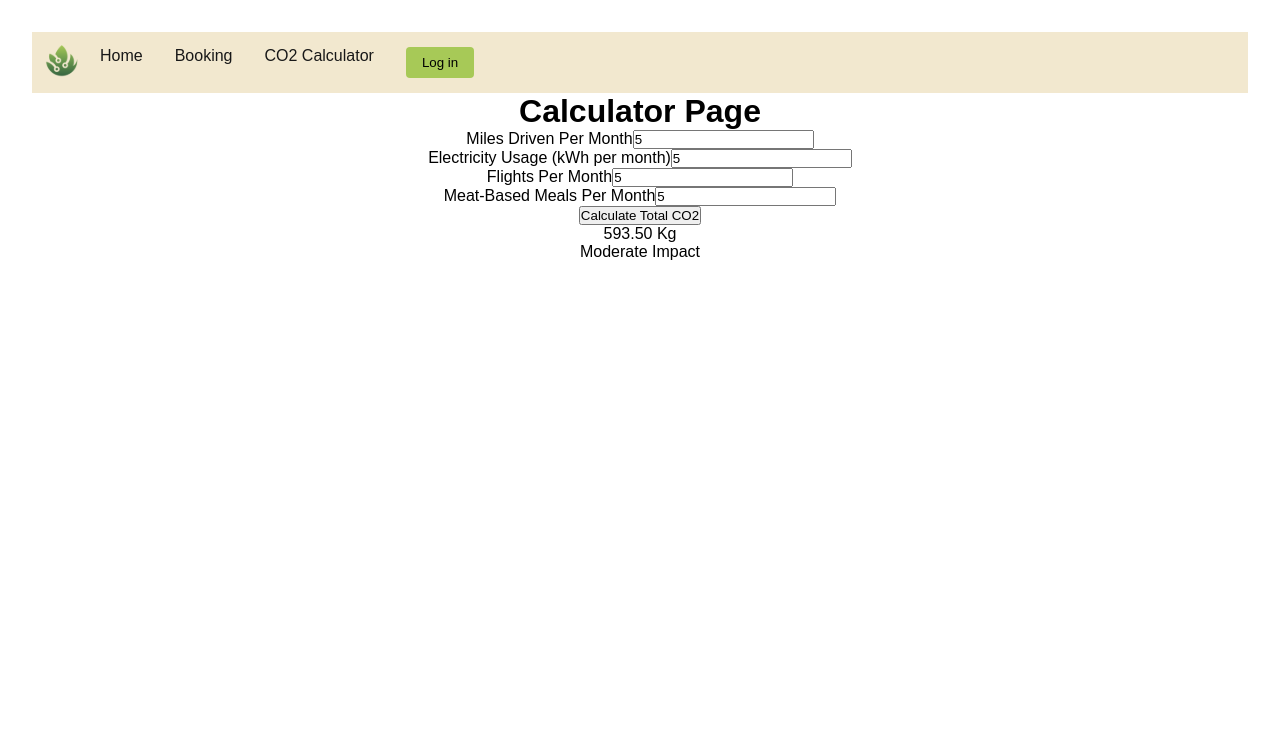
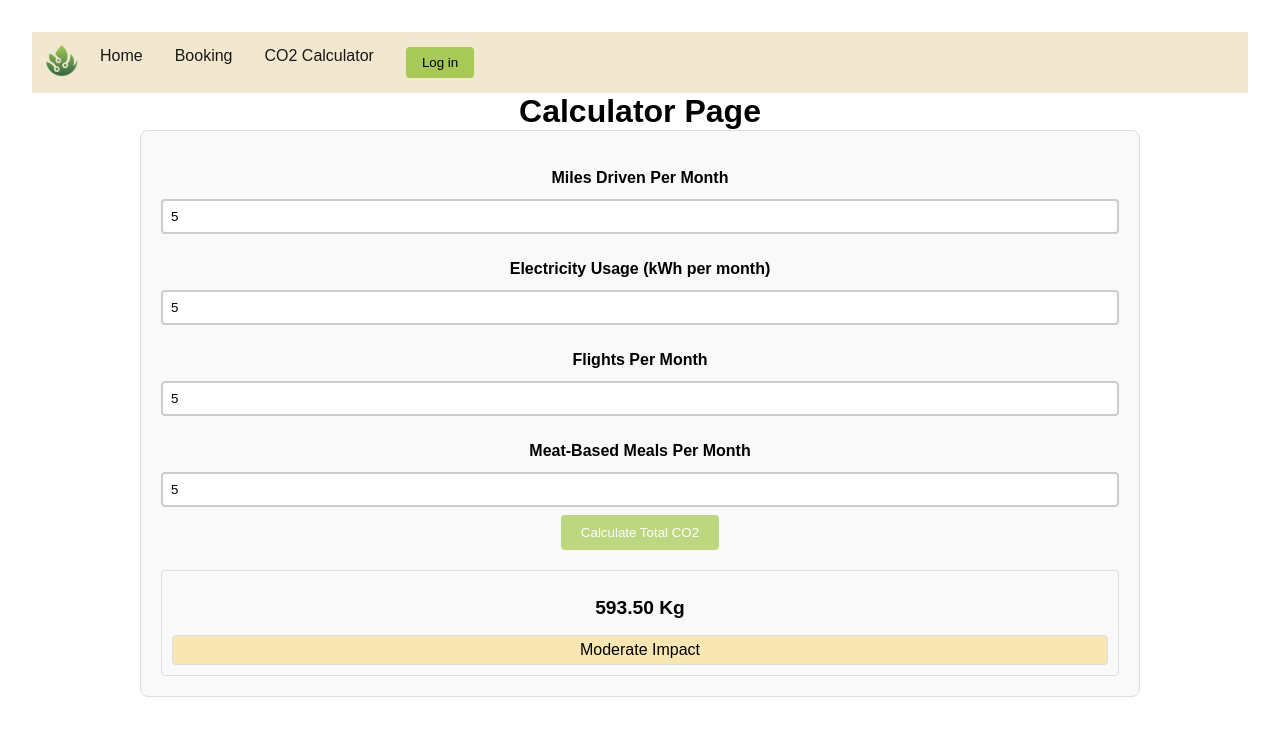
Before and after one commit to SolomonBenham-Lent/Rolsa-OSP, a React (Vite) app: page /calculator in a window 1280 px wide. Both pictures are taken after typing "5", "5", "5", "5" into the empty fields and a click on the button "Calculate Total CO2". Shown: the top 736 px of the page. Built offline with nearby package versions, Linux system fonts and the light colour scheme.

Commit message:
CO2 Calculator

```diff
--- a/src/pages/calculator.jsx
+++ b/src/pages/calculator.jsx
@@ -1,10 +1,13 @@
-import { useState } from "react";
+import { useState, useEffect } from "react";
+import "../style/calculator.css";
 
 function Input({ label, placeholder, value, setValue }) {
   return (
     <>
-      <label>{label}</label>
+      <br />
+      <label className="calcLabel">{label}</label>
       <input
+        className="calcInput"
         type="number"
         placeholder={placeholder}
         value={value}
@@ -40,9 +43,28 @@ function Calculate({
   const [totalCO2, setTotalCO2] = useState("");
   const [impact, setImpact] = useState("");
 
+  const [showing, setShowing] = useState("none");
+
+  {
+    useEffect(() => {
+      if (impact) {
+        const colorMap = {
+          "Low Impact": "#beefc9ff",
+          "Moderate Impact": "#f8e7b2ff",
+          "High Impact": "tomato",
+        };
+        document.documentElement.style.setProperty(
+          "--impact_colour",
+          colorMap[impact]
+        );
+      }
+    }, [impact]);
+  }
+
   return (
     <>
       <button
+        className="calcButton"
         onClick={() => {
           const m = Number(miles) || 0;
           const e = Number(elec) || 0;
@@ -53,6 +75,8 @@ function Calculate({
           const elecCalc = Number((e * 0.2).toFixed(2));
           const flightsCalc = Number((f * 110).toFixed(2));
           const mealsCalc = Number((mm * 8.1).toFixed(2));
+
+          setShowing("block");
 
           setTotalCO2(
             (milesCalc + elecCalc + flightsCalc + mealsCalc).toFixed(2) + " Kg"
@@ -72,8 +96,13 @@ function Calculate({
       >
         Calculate Total CO2
       </button>
-      <div>{totalCO2}</div>
-      <div>{impact}</div>
+
+      <div id="calcOutput" className="calcOutput" style={{ display: showing }}>
+        <div className="totalCO2">{totalCO2}</div>
+        <div className="impactTable">
+          <div className="calcImpact">{impact}</div>
+        </div>
+      </div>
     </>
   );
 }
@@ -87,7 +116,7 @@ function Calculator() {
   return (
     <>
       <h1>Calculator Page</h1>
-
+      <div className="calcContainer">
         <Input
           label="Miles Driven Per Month"
           placeholder={"e.g. 500"}
@@ -126,6 +155,7 @@ function Calculator() {
           meals={meals}
           setMeals={setMeals}
         />
+      </div>
     </>
   );
 }
--- /dev/null
+++ b/src/style/calculator.css
@@ -0,0 +1,69 @@
+:root {
+  --impact_colour: #d4edda;
+}
+
+.calcContainer {
+  max-width: 1000px;
+  margin: auto;
+  padding: 20px;
+  border: 1px solid #ddd;
+  border-radius: 8px;
+  background-color: #f9f9f9;
+}
+
+.calcInput {
+  width: 100%;
+  padding: 8px;
+  margin: 8px 0;
+  box-sizing: border-box;
+  border: 2px solid #ccc;
+  border-radius: 4px;
+}
+
+.calcLabel {
+  font-weight: bold;
+  margin-bottom: 4px;
+  display: block;
+}
+
+.calcButton {
+  background-color: #bdd781;
+  color: white;
+  padding: 10px 20px;
+  border: none;
+  border-radius: 4px;
+  cursor: pointer;
+}
+
+.calcButton:hover {
+  background-color: #a7c957;
+}
+
+.totalCO2 {
+  font-size: 1.2em;
+  margin-top: 16px;
+  font-weight: bold;
+}
+
+.impact {
+  font-size: 1em;
+  margin-top: 8px;
+}
+
+.impactTable {
+  margin-top: 16px;
+  padding: 5px;
+  border-collapse: collapse;
+  width: 100%;
+  border: 1px solid #ddd;
+  border-radius: 4px;
+  background-color: var(--impact_colour);
+}
+
+.calcOutput {
+  margin-top: 20px;
+  padding: 10px;
+  border: 1px solid #ddd;
+  border-radius: 4px;
+  background-color: #f9f9f9;
+}
```
Lines whose indentation alone changed are shown as unchanged.
